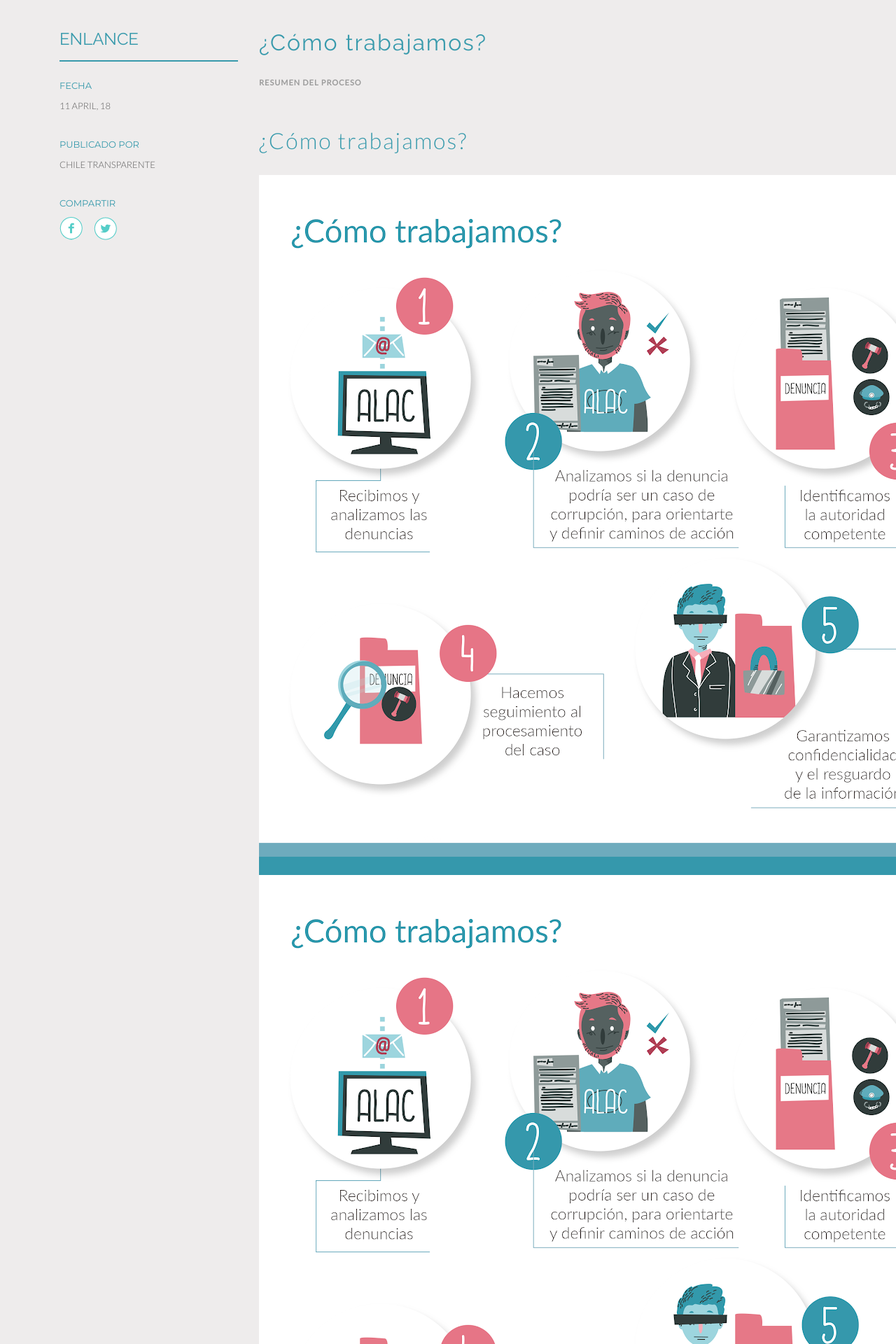
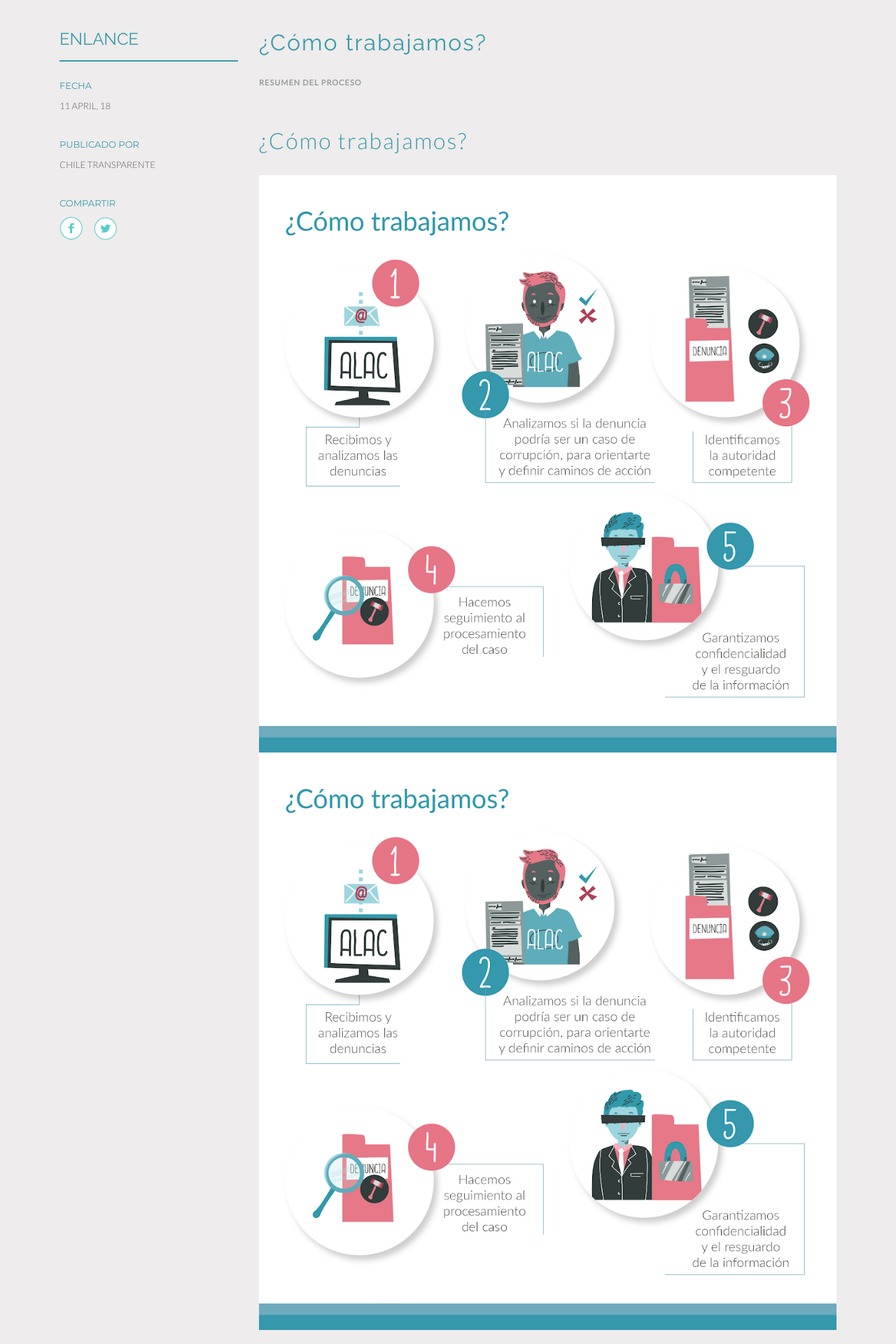
Before and after one commit to taniaadmin2020/denunciacorrupcion.github.io, a Jekyll site: the page built from _material_educativo/2018-04-11--c-mo-trabajamos.md, in a window 1280 px wide. Shown: the part 1514-3434 px from the top of the page at 70% size. Built offline with Jekyll 4.4.1, drawn with Linux system fonts in a browser that asks for light colours.

Commit message:
fix img size

```diff
--- a/assets/css/main.css
+++ b/assets/css/main.css
@@ -504,6 +504,10 @@ footer .redes li a.linkedin{
 	font-style: italic;
 	margin-bottom:35px;
 }
+.articulo img {
+  width: 100%;
+}
+
 #contenido .redes{
 	padding-top: 0;
 }
```
